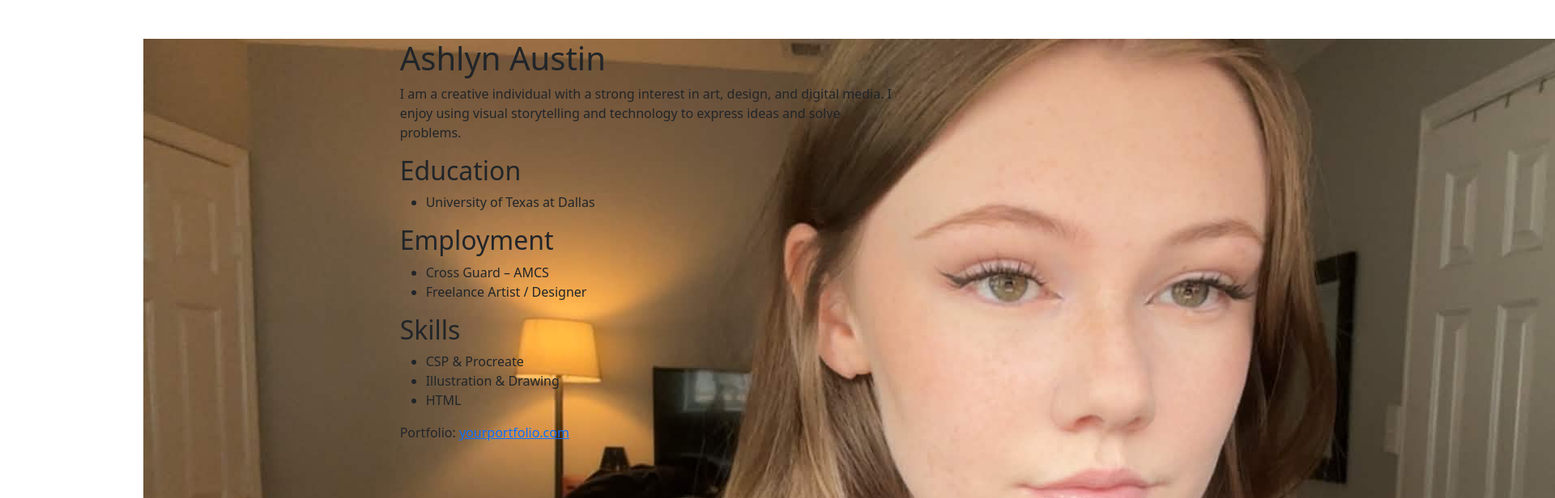
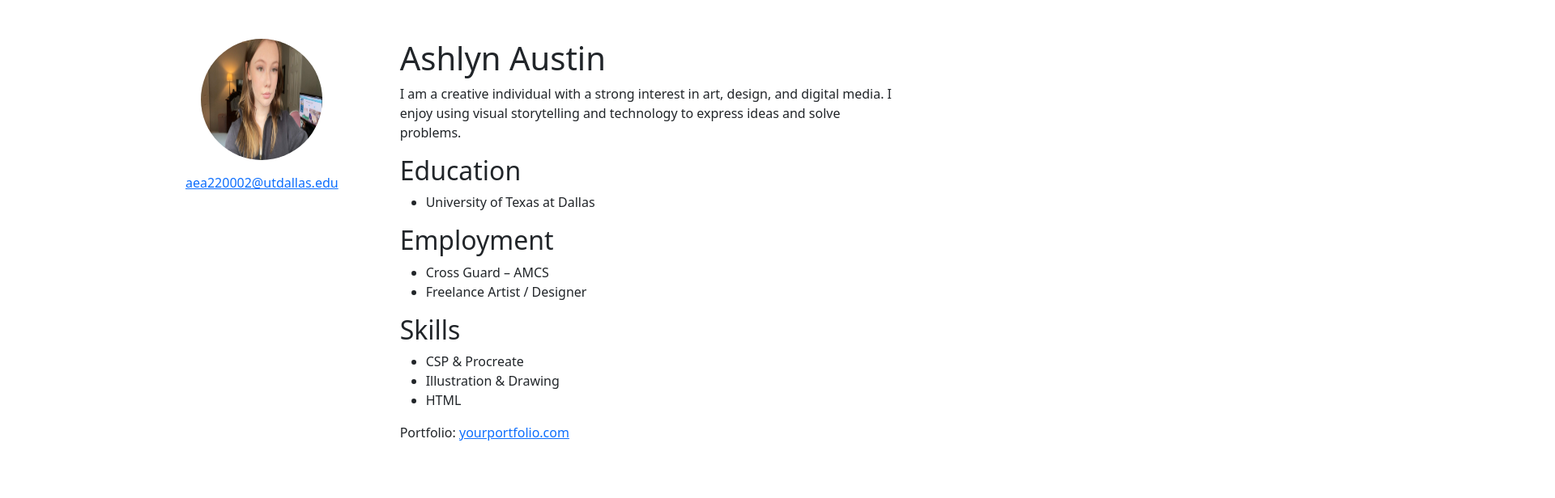
Before and after one commit to AshlynAustin/ashlyn-austin-resume, a plain HTML site: page index.html in a window 1280 px wide. Shown: the top 616 px of the page at 81% size, 1920 px wide, since content can reach past the window. Drawn offline with nearby package versions, Linux system fonts and the light colour scheme.

Commit message:
index.html

```diff
--- a/index.html
+++ b/index.html
@@ -28,7 +28,7 @@
 
           <div class="col-md-4 text-center">
 
-            <img src="images/self.jpg" alt="self">
+            <img src="images/self.jpg" alt="self" style="width:150px; height:150px; border-radius:50%;">
 
             <p class="mt-3">
 
```
